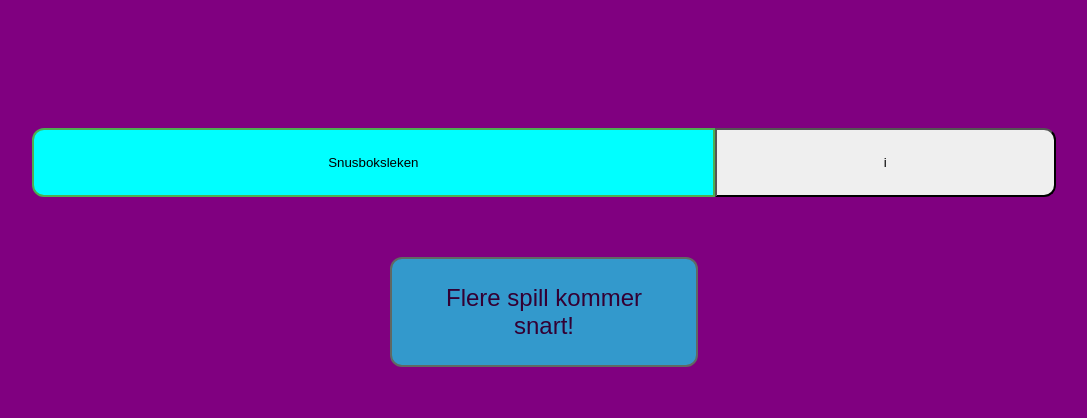
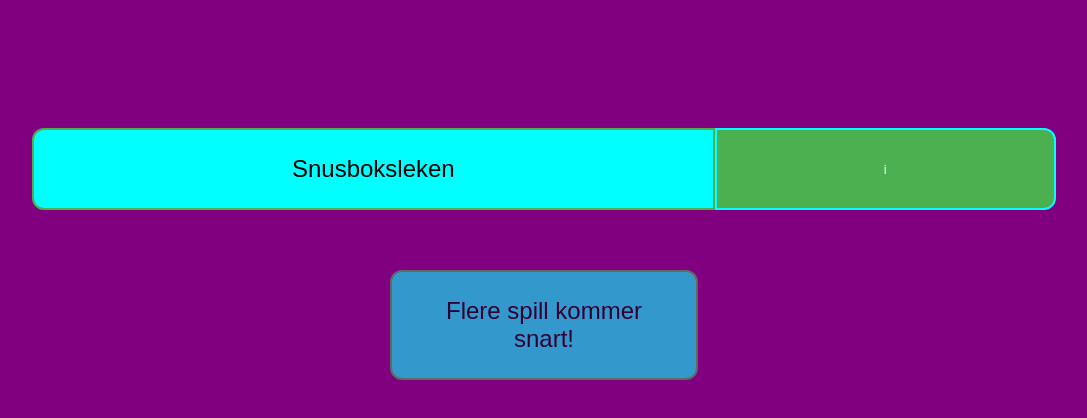
Before and after one commit to nmaaskant/guttasporsmal, a React (Create React App) app: page / in a window 1280 px wide. Shown: the top 418 px of the page, without its empty margins (96-1183 px from the left). Built offline with nearby package versions, Linux system fonts and the light colour scheme.

Commit message:
Finere knapper

```diff
--- a/src/App.css
+++ b/src/App.css
@@ -16,6 +16,8 @@
     display:block;
     padding: 25px;
     grid-column: 1/2;
+    font-size: 24px;
+
 }
 .disabled{
   background-color: aqua;
@@ -54,7 +56,13 @@
   grid-column: 2/4;
   border-top-right-radius: 12px;
   border-bottom-right-radius: 12px;
-
+  background-color: #4CAF50; /* Green */
+  color: white;
+  border: 2px solid aqua;
+}
+.info:hover{
+  background-color: aqua;
+  color: black;
 }
 
 .back{
```
